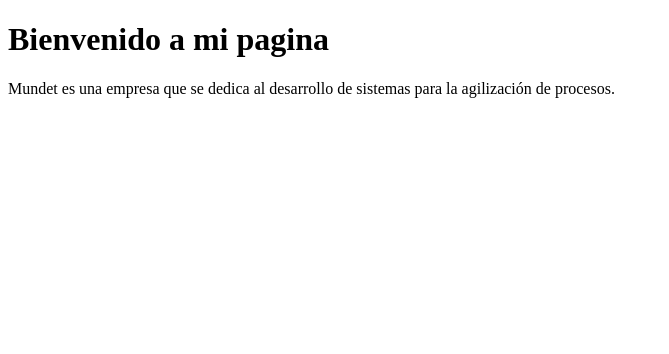
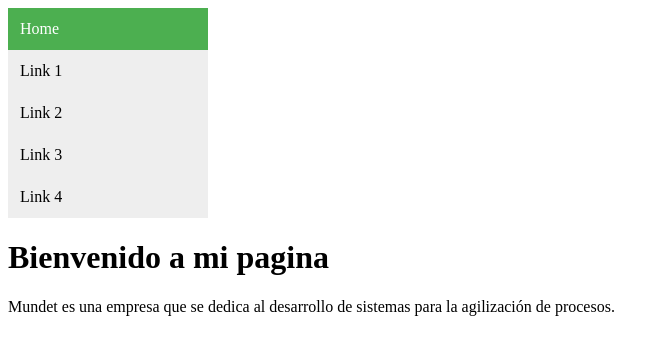
Before and after one commit to alexanderjuarezperez/mundet, a plain HTML site: page index.html in a window 1280 px wide. Shown: the whole page, without its empty margins (0-669 px from the left). Drawn offline with Linux system fonts and the light colour scheme.

Commit message:
Agregado de menú

```diff
--- /dev/null
+++ b/css/index.css
@@ -0,0 +1,20 @@
+.vertical-menu {
+  width: 200px; /* Set a width if you like */
+}
+
+.vertical-menu a {
+  background-color: #eee; /* Grey background color */
+  color: black; /* Black text color */
+  display: block; /* Make the links appear below each other */
+  padding: 12px; /* Add some padding */
+  text-decoration: none; /* Remove underline from links */
+}
+
+.vertical-menu a:hover {
+  background-color: #ccc; /* Dark grey background on mouse-over */
+}
+
+.vertical-menu a.active {
+  background-color: #4CAF50; /* Add a green color to the "active/current" link */
+  color: white;
+}
--- a/index.html
+++ b/index.html
@@ -1,10 +1,21 @@
 <!DOCTYPE html>
 <html>
 <head>
-   <title></title>
+	<meta charset="utf-8">
+	<title>Inicio</title>
+	<link rel="stylesheet" type="text/css" href="css/index.css">
 </head>
 <body>
-<h1>Bienvenido a mi pagina</h1>
-<p>Mundet es una empresa que se dedica al desarrollo de sistemas para la agilización de procesos.<p>
+	<div class="vertical-menu">
+		<a href="#" class="active">Home</a>
+		<a href="#">Link 1</a>
+		<a href="#">Link 2</a>
+		<a href="#">Link 3</a>
+		<a href="#">Link 4</a>
+	</div>
+	<h1>Bienvenido a mi pagina</h1>
+	<p>Mundet es una empresa que se dedica al desarrollo de sistemas para la agilización de procesos.</p>
+
+
 </body>
 </html>
```
